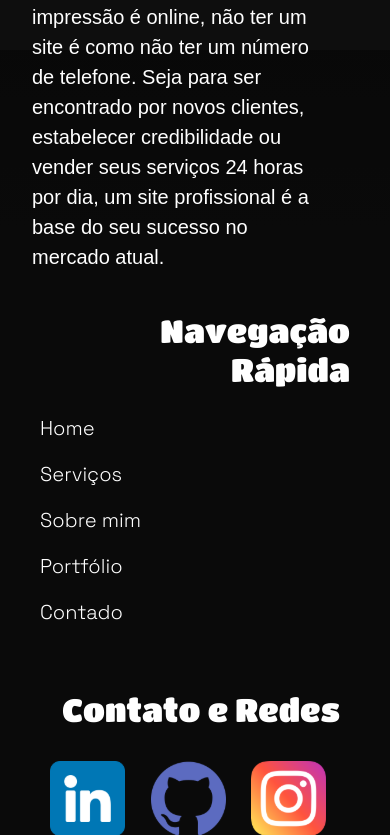
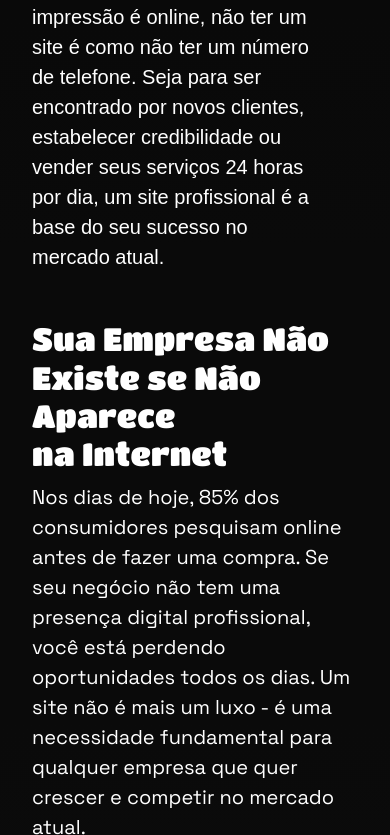
Before and after one commit to joaoviccardoso/JoaoVicCardosoWebSite, a React (Vite) app: page / in a window 390 px wide. Shown: the part 1165-2000 px from the top of the page. Built offline with nearby package versions, Linux system fonts and the light colour scheme.

Commit message:
foi criado a secao SuaEmpresaNaoExisteForaDaInternet com responsividade para celular

```diff
--- a/src/Paginas/Home/home.module.css
+++ b/src/Paginas/Home/home.module.css
@@ -60,9 +60,9 @@
     position: relative;
     background: var(--cor-containerCortado);
     width: 100%;
-    height: auto;
-    clip-path: polygon(0 25%, 100% 0, 100% 100%, 0% 100%);
-    padding: 9rem 10rem 0 10rem;
+    height: 100%;
+    clip-path: polygon(0 10%, 100% 0, 100% 100%, 0% 100%);
+    padding: 9rem 12rem 0 12rem;
 }
 
 .containerPresencaDigital h2{
@@ -78,6 +78,31 @@
     color: #fff;
     padding-top: 0.6rem;
     margin: 0;
+}
+
+.containerForaDaInternet{
+    display: flex;
+    align-items: center;
+    justify-content: space-between;
+    gap: 5rem;
+}
+
+.containerForaDaInternet img{
+    width: 450px;
+}
+
+.containerTexto h3{
+    color: var(--cor-letraClara);
+    font-family: var(--font-paraTextoChamativo);
+    font-size: var(--font-size-3xl);
+    padding-top: 3rem;
+}
+
+.containerTexto p{
+    width: 750px;
+    color: var(--cor-letraClara);
+    font-family: var(--font-paraTexto);
+    font-size: var(--font-size-xl);
 }
 
 @media(max-width: 480px){
@@ -120,7 +145,7 @@
     }
 
     .secao {
-        clip-path: polygon(0 16%, 100% 0, 100% 100%, 0% 100%);
+        clip-path: polygon(0 6%, 100% 0, 100% 100%, 0% 100%);
         padding: 9rem 2rem 0 2rem;
     }
 
@@ -133,4 +158,32 @@
         font-size: var(--font-size-lg);
         margin: 0;
     }
+
+    .containerForaDaInternet{
+        flex-direction: column;
+        gap: 2rem;
+    }
+
+    .containerTexto{
+        display: flex;
+        flex-direction: column;
+        align-items: center;
+    }
+
+    .containerTexto h3{
+        color: var(--cor-letraClara);
+        font-family: var(--font-paraTextoChamativo);
+        font-size: var(--font-size-2xl);
+    }
+
+    .containerTexto p{
+        width: auto;
+        color: var(--cor-letraClara);
+        font-family: var(--font-paraTexto);
+        font-size: var(--font-size-lg);
+    }
+
+    .containerForaDaInternet img{
+        width: 300px;
+    }
 }
--- a/src/Paginas/Home/index.jsx
+++ b/src/Paginas/Home/index.jsx
@@ -3,7 +3,7 @@ import BotaoCta from "../../Componentes/BotaoCta"
 
 function Home(){
     return(
-        <section>
+        <section className={CssHome.sectionContainerHero}>
             <section className={CssHome.sectionHero}>
                 <div className={CssHome.containerImagemHero}>
                     <span>
@@ -36,6 +36,18 @@ function Home(){
                     <h2>Presença Digital Não é Luxo, É <br/> Necessidade.</h2>
                     <p>Em um mundo onde a primeira impressão é online, não ter um site é como não ter um número de telefone. Seja para ser encontrado por novos clientes, estabelecer credibilidade ou vender seus serviços 24 horas por dia, um site profissional é a base do seu sucesso no mercado atual.</p>
                 </div>
+
+                <div className={CssHome.containerForaDaInternet}>
+                    <div className={CssHome.containerTexto}>
+                        <h3>Sua Empresa Não <br/> Existe se Não Aparece <br/> na Internet</h3>
+                        <p>Nos dias de hoje, 85% dos consumidores pesquisam online antes de fazer uma compra. Se seu negócio não tem uma presença digital profissional, você está perdendo oportunidades todos os dias. Um site não é mais um luxo - é uma necessidade fundamental para qualquer empresa que quer crescer e competir no mercado atual.</p>
+                        <BotaoCta
+                            child="Comece seu projeto hoje"
+                            to=""
+                        />
+                    </div>
+                    <img src="src\assets\personagemComDuvida.png" alt="" />
+                </div>
             </section>
         </section>
     )
--- a/src/style/reset.css
+++ b/src/style/reset.css
@@ -1,7 +1,6 @@
 /* reset.css */
 html {
   color-scheme: light;
-
 }
 /* Remove margens, paddings e bordas padrões */
 * {
@@ -30,7 +29,7 @@ header{
 /* Define altura total para HTML e body */
 html, body {
   background: linear-gradient(180deg,#121212 0%,#1a1a1a 50%,#232323 100%);
-  height: 120%;
+  min-height: 100vh;
   font-family: Arial, Helvetica, sans-serif;
   -webkit-font-smoothing: antialiased;
   -moz-osx-font-smoothing: grayscale;
```
